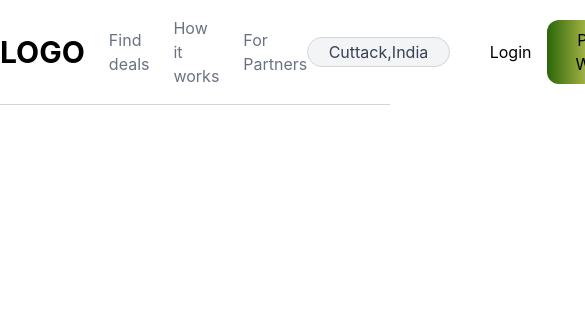
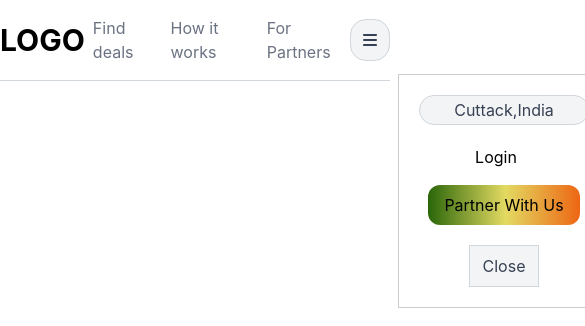
Before and after one commit to surajpradhan1359/SaveBite, a React (Vite) app: page / in a window 390 px wide. Shown: the top 326 px of the page, 585 px wide, since content can reach past the window. Built offline with nearby package versions, Linux system fonts and the light colour scheme.

Commit message:
responsive navbar

```diff
--- a/index.html
+++ b/index.html
@@ -5,6 +5,8 @@
     <link rel="icon" type="image/svg+xml" href="/favicon.svg" />
     <meta name="viewport" content="width=device-width, initial-scale=1.0" />
     <link rel="stylesheet" href="./styles.css" />
+    <!-- fontawesome -->
+    <script src="https://kit.fontawesome.com/8eac72602a.js" crossorigin="anonymous"></script>
     <title>savebite</title>
   </head>
   <body>
--- a/src/components/Navbar.jsx
+++ b/src/components/Navbar.jsx
@@ -1,20 +1,35 @@
+import { useState } from "react";
 
 export const Navbar = () => {
+    const [btnSatate, setBtnState] = useState(false);
     return (
         <nav className="w-full border-b border-gray-300">
             <div className="py-4 max-w-[1200px] mx-auto flex  items-center justify-between">
-        <ul className="flex space-x-6 items-center">
+                <ul className="flex space-x-2 md:space-x-6 items-center">
                     <li className="cursor-pointer text-3xl font-bold">LOGO</li>
                     <li className="cursor-pointer text-gray-500">Find deals</li>
                     <li className="cursor-pointer text-gray-500">How it works</li>
                     <li className="cursor-pointer text-gray-500">For Partners</li>
                 </ul>
-        <div className="flex space-x-10 items-center">
+
+                <div className={`flex space-x-0 md:space-x-10 items-center navlink ${btnSatate ? 'navlink_active' : ''}`}>
                     <div className="cursor-pointer text-gray-700 border border-gray-300 rounded-2xl bg-gray-100 px-1 py-0.5 text-center w-[170px]">Cuttack,India</div>
-            <div className="flex space-x-4 items-center">
+                    <div className="flex space-x-4 items-center flex-col md:flex-row space-y-4 md:space-y-0">
                         <p className="cursor-pointer">Login</p>
                         <button className="gradient-bg text-black px-4 py-2 rounded-xl cursor-pointer">Partner With Us</button>
                     </div>
+                    <div
+                        onClick={() => setBtnState(false)}
+                        className="cursor-pointer text-gray-700 border border-gray-300 bg-gray-100 px-3 py-2 text-center w-[70px] inline-block md:hidden"
+                    >
+                        Close
+                    </div>
+                </div>
+
+                <div
+                    onClick={() => setBtnState(!btnSatate)}
+                    className="cursor-pointer text-gray-700 border border-gray-300 rounded-2xl bg-gray-100 px-3 py-2 text-center w-[40px] inline-block md:hidden">
+                    <i className="fa-solid fa-bars"></i>
                 </div>
             </div>
         </nav>
--- a/styles.css
+++ b/styles.css
@@ -8,3 +8,21 @@
     rgba(237, 104, 21, 1) 99%
   );
 }
+
+@media (max-width: 768px) {
+  .navlink{
+    position: absolute;
+    top: 74px;
+    right:-220px;
+    padding: 20px;
+    background-color: white;
+    flex-direction: column;
+    gap: 20px;
+    justify-content: center;
+    border: 1px solid #ccc;
+  }
+  .navlink_active{
+    right: 0;
+    transition: right 0.3s ease-in-out;
+  }
+}
```
Lines whose indentation alone changed are shown as unchanged.
